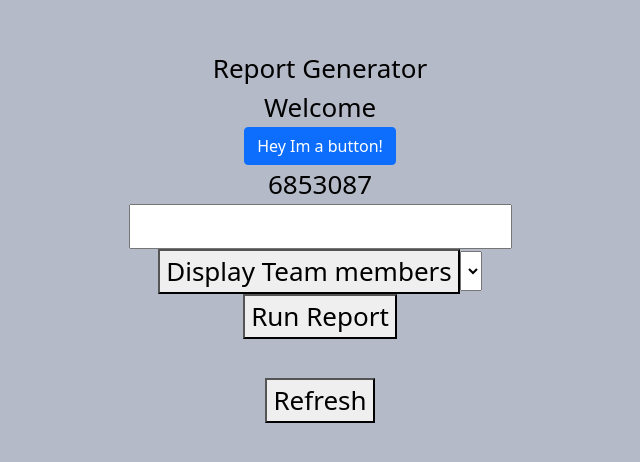
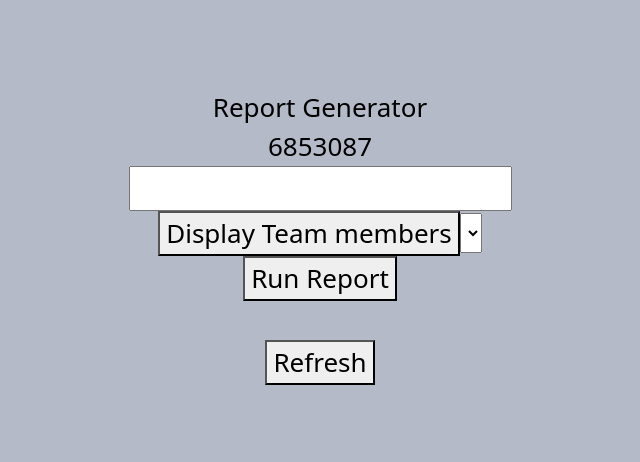
Before and after one commit to VaneSanjinez/report-generator-ui, a React (Create React App) app: page / in a window 1280 px wide. Shown: the part 164-626 px from the top of the page, without its empty margins (320-960 px from the left). Built offline with nearby package versions, Linux system fonts and the light colour scheme.

Commit message:
029 #Delete unused button and label

```diff
--- a/src/App.js
+++ b/src/App.js
@@ -3,9 +3,7 @@ import './services/GitlabServices'
 import createRoutes from './utils/Routes';
 import Home from './components/Home';
 import ReportComponent from './components/ReportComponent';
-import Button from 'react-bootstrap/Button'
 import 'bootstrap/dist/css/bootstrap.min.css';
-import ListOfMembers from './components/ListOfMembers';
 import ReportGenerator from './components/ReportGeneator';
 import ReportComponentV2 from './components/ReportComponentV2';
 
@@ -15,7 +13,6 @@ function App() {
     <div className="App">
       <header className="App-header">
           <Home/>
-          <Button>Hey Im a button!</Button>
           {routes}
           <ReportComponentV2/>
           {/* <ReportComponent/> */}
--- a/src/components/Header.js
+++ b/src/components/Header.js
@@ -1,10 +1,10 @@
 import React from "react";
+import { Navbar, Container, NavDropdown, Nav} from "react-bootstrap";
 class Header extends React.Component {
     render() {
       return (
         <div>
           <span>Report Generator</span>
-          <div>Welcome</div>
         </div>
       )
     }
```
